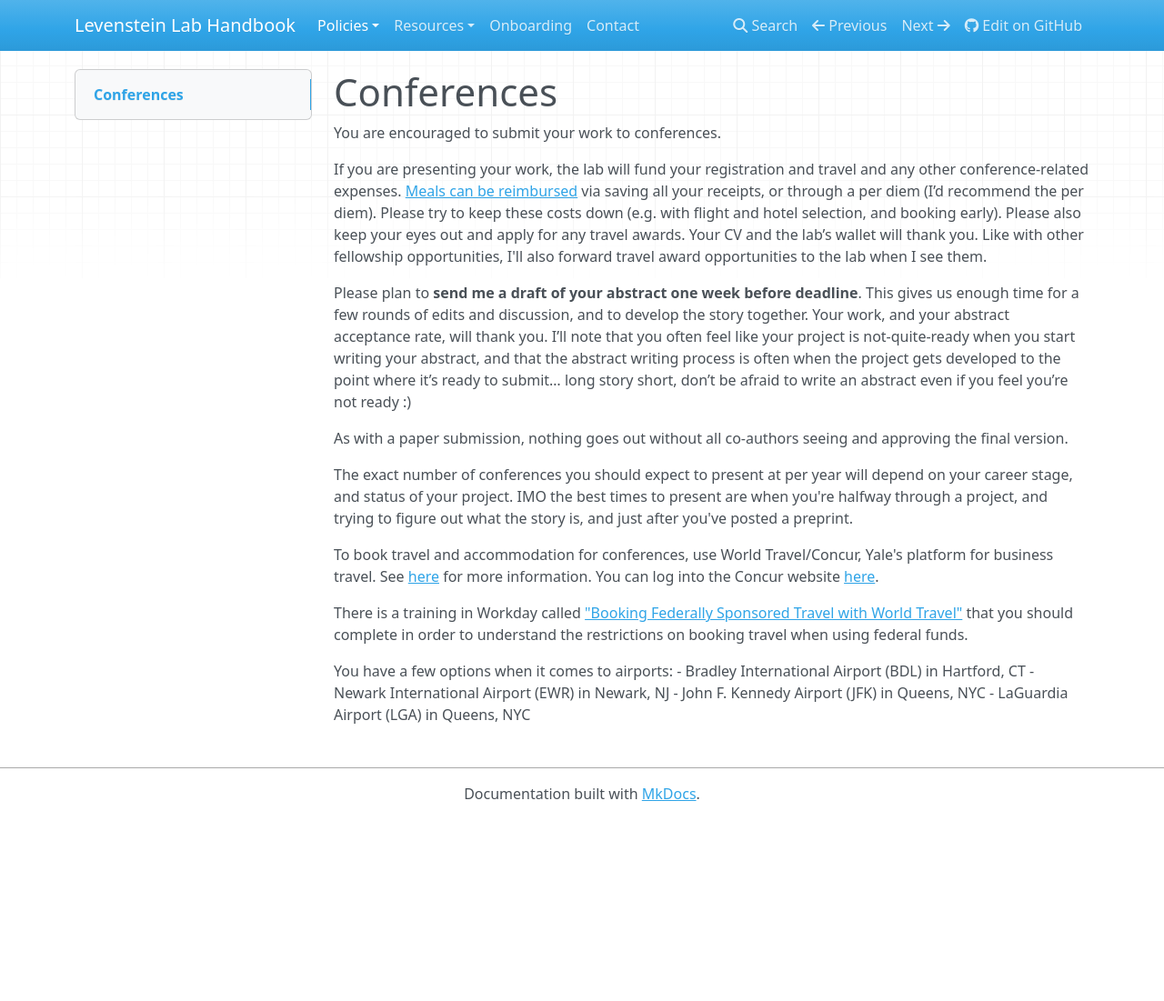
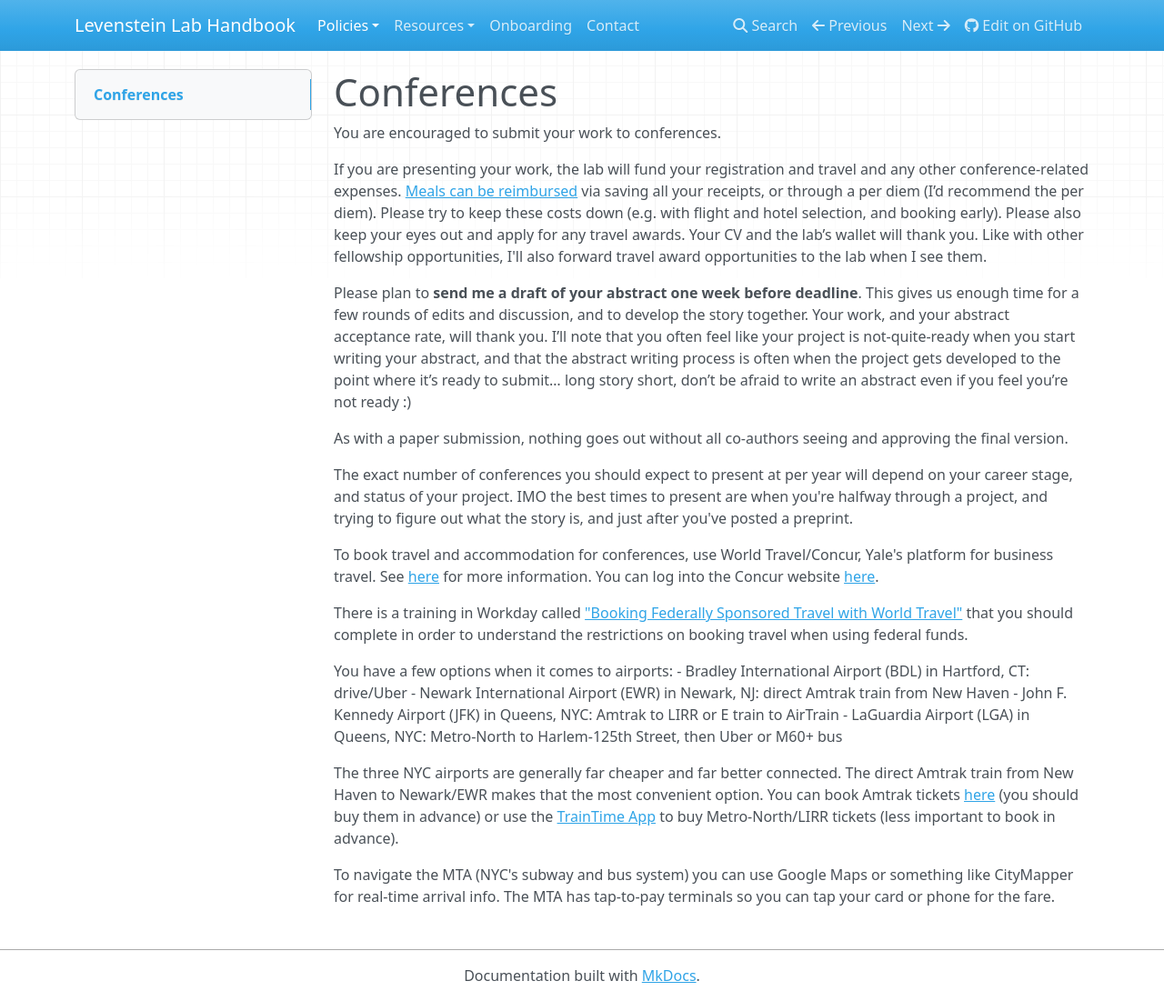
Before and after one commit to LevensteinLab/Lab-Handbook, an MkDocs documentation site: the page built from docs/Policies/conferences_workshops.md, in a window 1280 px wide and 1101 px high. Shown: the whole window at 91% size. Built offline with MkDocs 1.6.1, drawn with Linux system fonts in a browser that asks for light colours; nearby versions of some CDN libraries.

Commit message:
added info on travel to airport

```diff
--- a/docs/Policies/conferences_workshops.md
+++ b/docs/Policies/conferences_workshops.md
@@ -15,7 +15,11 @@ To book travel and accommodation for conferences, use World Travel/Concur, Yale'
 There is a training in Workday called ["Booking Federally Sponsored Travel with World Travel"](https://www.myworkday.com/yale/learning/course/1e7e093ab7a21001abc67bad56c90001?type=9882927d138b100019b928e75843018d&record=00f9b09f318e102c62781e428a3d0001) that you should complete in order to understand the restrictions on booking travel when using federal funds.
 
 You have a few options when it comes to airports:
-- Bradley International Airport (BDL) in Hartford, CT
-- Newark International Airport (EWR) in Newark, NJ
-- John F. Kennedy Airport (JFK) in Queens, NYC
-- LaGuardia Airport (LGA) in Queens, NYC
+- Bradley International Airport (BDL) in Hartford, CT: drive/Uber
+- Newark International Airport (EWR) in Newark, NJ: direct Amtrak train from New Haven
+- John F. Kennedy Airport (JFK) in Queens, NYC: Amtrak to LIRR or E train to AirTrain
+- LaGuardia Airport (LGA) in Queens, NYC: Metro-North to Harlem-125th Street, then Uber or M60+ bus
+
+The three NYC airports are generally far cheaper and far better connected. The direct Amtrak train from New Haven to Newark/EWR makes that the most convenient option. You can book Amtrak tickets [here](www.amtrak.com) (you should buy them in advance) or use the [TrainTime App](https://www.mta.info/traintime) to buy Metro-North/LIRR tickets (less important to book in advance).
+
+To navigate the MTA (NYC's subway and bus system) you can use Google Maps or something like CityMapper for real-time arrival info. The MTA has tap-to-pay terminals so you can tap your card or phone for the fare.
```
